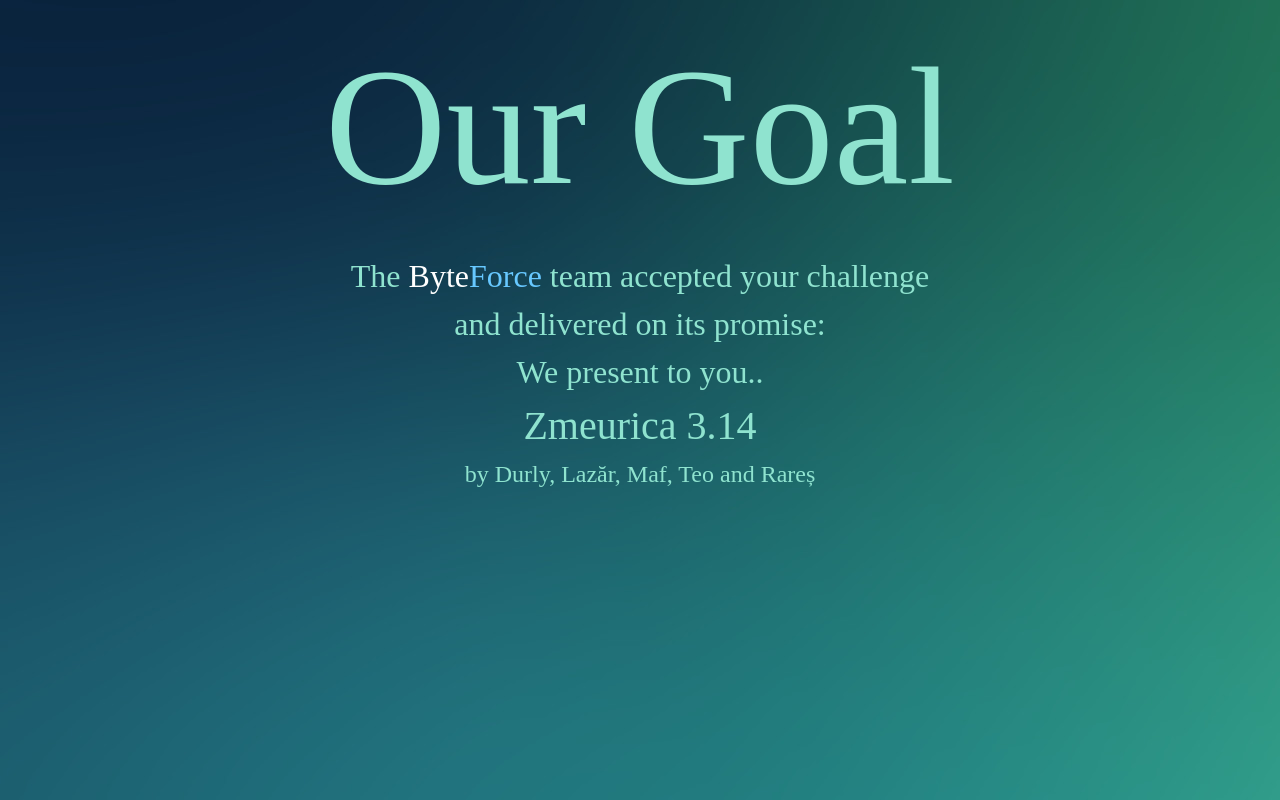
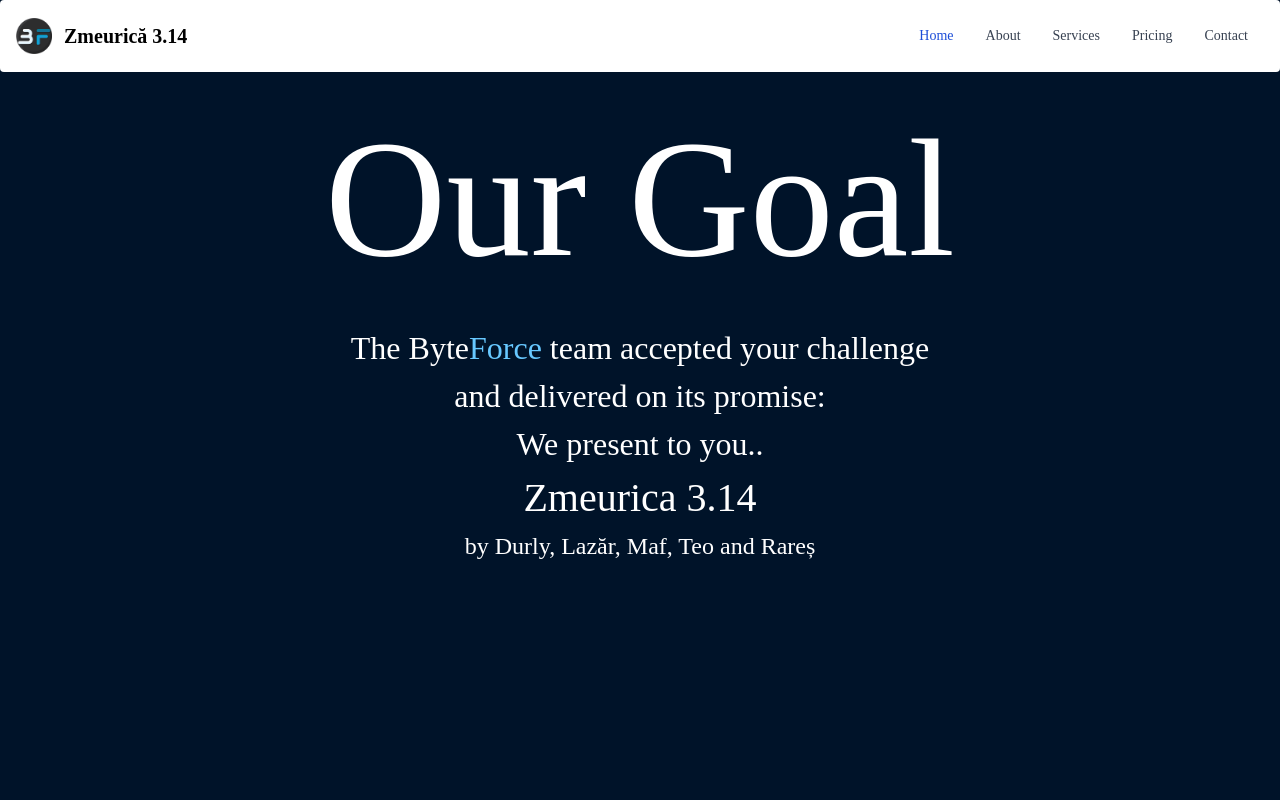
Before and after one commit to RedKyet/byteforce_hackathon, a Django app: page /hometest in a window 1280 px wide. Run offline with Django 4.2, Linux system fonts and the light colour scheme; some libraries are stand-ins or nearby versions; some web fonts are replaced.

Commit message:
better homepage

```diff
--- a/Website/templates/home.html
+++ b/Website/templates/home.html
@@ -2,22 +2,55 @@
 
 {% block content %}
 
-<div class="text-center animate__animated animate__fadeIn">
-    <h1 style="font-size: 10.5rem; color: #8FE3CF"> Our Goal </h1>
+<nav class="bg-white border-gray-200 px-2 sm:px-4 py-2.5 rounded dark:bg-gray-900">
+    <div class="container flex flex-wrap justify-between items-center mx-auto">
+      <a href="https://www.youtube.com/watch?v=dQw4w9WgXcQ" class="flex items-center">
+          <img src="/static/logo.png" class="mr-3 h-6 sm:h-9" alt="Byteforce Logo" />
+          <span class="self-center text-xl font-semibold whitespace-nowrap dark:text-white">Zmeurică 3.14</span>
+      </a>
+      <button data-collapse-toggle="navbar-default" type="button" class="inline-flex items-center p-2 ml-3 text-sm text-gray-500 rounded-lg md:hidden hover:bg-gray-100 focus:outline-none focus:ring-2 focus:ring-gray-200 dark:text-gray-400 dark:hover:bg-gray-700 dark:focus:ring-gray-600" aria-controls="navbar-default" aria-expanded="false">
+        <span class="sr-only">Open main menu</span>
+        <svg class="w-6 h-6" aria-hidden="true" fill="currentColor" viewBox="0 0 20 20" xmlns="http://www.w3.org/2000/svg"><path fill-rule="evenodd" d="M3 5a1 1 0 011-1h12a1 1 0 110 2H4a1 1 0 01-1-1zM3 10a1 1 0 011-1h12a1 1 0 110 2H4a1 1 0 01-1-1zM3 15a1 1 0 011-1h12a1 1 0 110 2H4a1 1 0 01-1-1z" clip-rule="evenodd"></path></svg>
+      </button>
+      <div class="hidden w-full md:block md:w-auto" id="navbar-default">
+        <ul class="flex flex-col p-4 mt-4 bg-gray-50 rounded-lg border border-gray-100 md:flex-row md:space-x-8 md:mt-0 md:text-sm md:font-medium md:border-0 md:bg-white dark:bg-gray-800 md:dark:bg-gray-900 dark:border-gray-700">
+          <li>
+            <a href="#" class="block py-2 pr-4 pl-3 text-white bg-blue-700 rounded md:bg-transparent md:text-blue-700 md:p-0 dark:text-white" aria-current="page">Home</a>
+          </li>
+          <li>
+            <a href="#" class="block py-2 pr-4 pl-3 text-gray-700 rounded hover:bg-gray-100 md:hover:bg-transparent md:border-0 md:hover:text-blue-700 md:p-0 dark:text-gray-400 md:dark:hover:text-white dark:hover:bg-gray-700 dark:hover:text-white md:dark:hover:bg-transparent">About</a>
+          </li>
+          <li>
+            <a href="#" class="block py-2 pr-4 pl-3 text-gray-700 rounded hover:bg-gray-100 md:hover:bg-transparent md:border-0 md:hover:text-blue-700 md:p-0 dark:text-gray-400 md:dark:hover:text-white dark:hover:bg-gray-700 dark:hover:text-white md:dark:hover:bg-transparent">Services</a>
+          </li>
+          <li>
+            <a href="#" class="block py-2 pr-4 pl-3 text-gray-700 rounded hover:bg-gray-100 md:hover:bg-transparent md:border-0 md:hover:text-blue-700 md:p-0 dark:text-gray-400 md:dark:hover:text-white dark:hover:bg-gray-700 dark:hover:text-white md:dark:hover:bg-transparent">Pricing</a>
+          </li>
+          <li>
+            <a href="#" class="block py-2 pr-4 pl-3 text-gray-700 rounded hover:bg-gray-100 md:hover:bg-transparent md:border-0 md:hover:text-blue-700 md:p-0 dark:text-gray-400 md:dark:hover:text-white dark:hover:bg-gray-700 dark:hover:text-white md:dark:hover:bg-transparent">Contact</a>
+          </li>
+        </ul>
+      </div>
+    </div>
+  </nav>
+
+<div class="h-64">
+    <div class="text-center animate__animated animate__fadeIn" style="">
+        <h1 style="font-size: 10.5rem; color: white"> Our Goal </h1>
+    </div>
+    <h1 class="text-center animate__animated animate__slideInLeft animate__delay-1s" style="font-size: 2rem; color: white"> The <span style="color: white">Byte</span><span style="color: #67C8FF">Force</span> team accepted your challenge </h1>
+    <h1 class="text-center animate__animated animate__slideInRight animate__delay-2s" style="font-size: 2rem; color: white"> and delivered on its promise: </h1>
+    <h1 class="text-center animate__animated animate__slideInLeft animate__delay-3s" style="font-size: 2rem; color: white"> We present to you.. </h1>
+    <h1 class="text-center animate__animated animate__slideInRight animate__delay-4s" style="font-size: 2.5rem; color: white"> Zmeurica 3.14 </h1>
+    <h1 class="text-center animate__animated animate__slideInLeft animate__delay-4s" style="font-size: 1.5rem; color: white"> by Durly, Lazăr, Maf, Teo and Rareș </h1>
 </div>
-<h1 class="text-center animate__animated animate__slideInLeft animate__delay-1s" style="font-size: 2rem; color: #8FE3CF"> The <span style="color: white">Byte</span><span style="color: #67C8FF">Force</span> team accepted your challenge </h1>
-<h1 class="text-center animate__animated animate__slideInRight animate__delay-2s" style="font-size: 2rem; color: #8FE3CF"> and delivered on its promise: </h1>
-<h1 class="text-center animate__animated animate__slideInLeft animate__delay-3s" style="font-size: 2rem; color: #8FE3CF"> We present to you.. </h1>
-<h1 class="text-center animate__animated animate__slideInRight animate__delay-4s" style="font-size: 2.5rem; color: #8FE3CF"> Zmeurica 3.14 </h1>
-<h1 class="text-center animate__animated animate__slideInLeft animate__delay-4s" style="font-size: 1.5rem; color: #8FE3CF"> by Durly, Lazăr, Maf, Teo and Rareș </h1>
-
 {% endblock content %}
 
 {% block background %}
 body {
-    background-image: url('static/home.jpg');
-    background-repeat: no-repeat;
-    color: white
+
+    background-color: #001329;
+
     {% comment %} font-family: Arial; {% endcomment %}
 }
 
```
